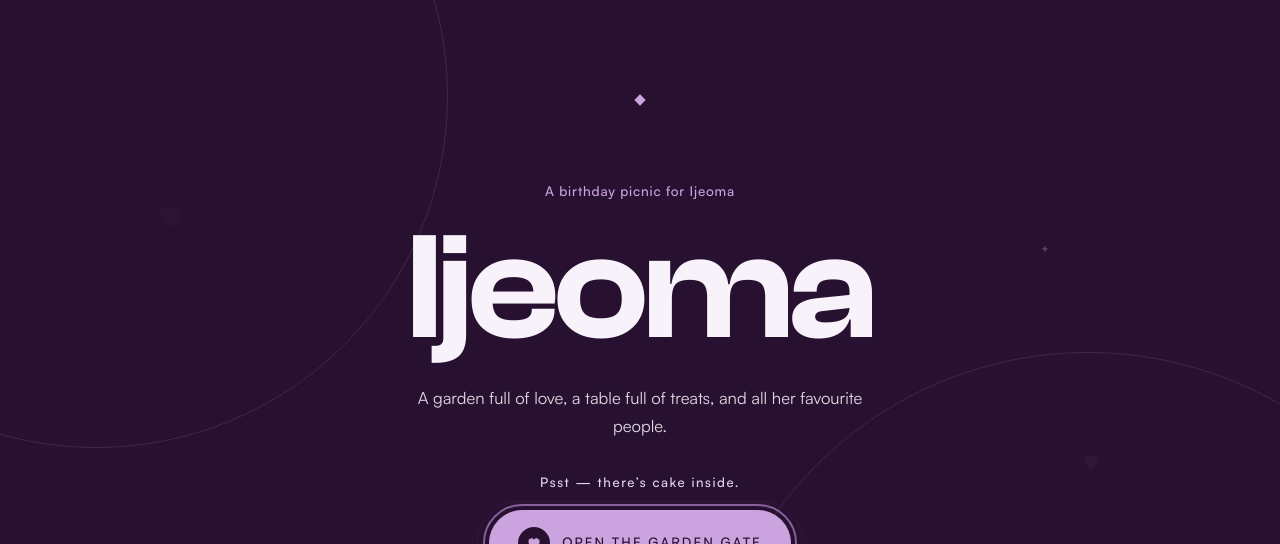
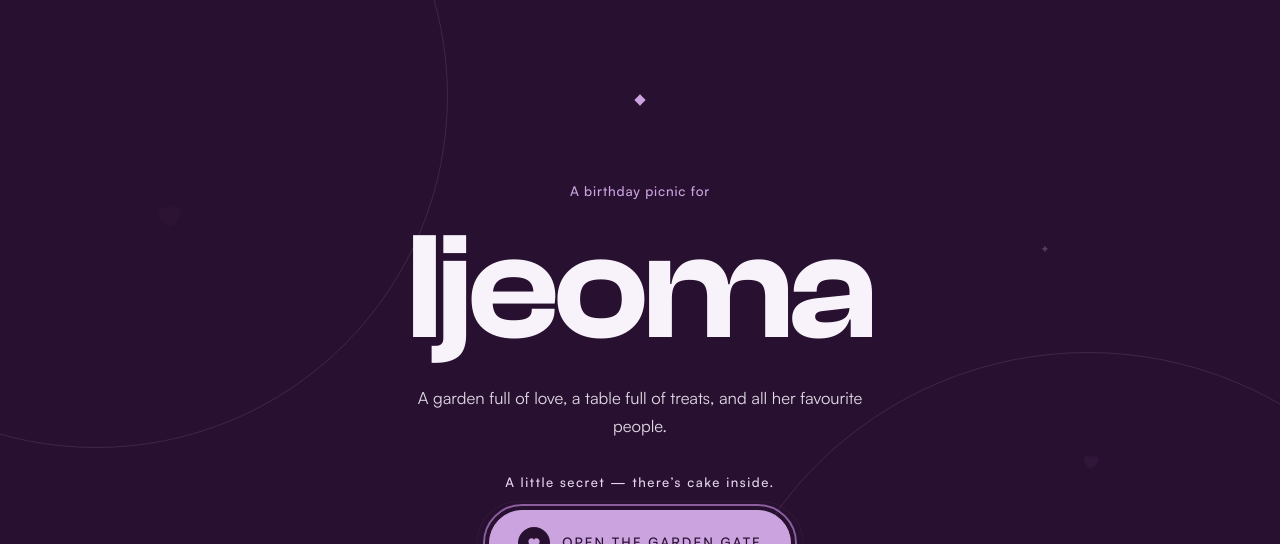
Before and after one commit to marquis-code/ijeoma-birthday-picnic, a React (Vite) app: page / in a window 1280 px wide. Shown: the top 544 px of the page. Built offline with nearby package versions, Linux system fonts and the light colour scheme.

Commit message:
Remove duplicated name and clarify gate prompt

```diff
--- a/src/components/OpeningGate.jsx
+++ b/src/components/OpeningGate.jsx
@@ -48,7 +48,7 @@ export default function OpeningGate({ entered, onEnter }) {
           className="gate-rise mb-5 text-[0.84rem] font-medium tracking-[0.06em] text-lilac"
           style={{ animationDelay: "0.08s" }}
         >
-          A birthday picnic for Ijeoma
+          A birthday picnic for
         </p>
         <h1
           className="gate-rise font-serif text-[clamp(4.8rem,15vw,9.5rem)] font-semibold leading-[0.88] tracking-[-0.03em] text-cream"
@@ -68,7 +68,7 @@ export default function OpeningGate({ entered, onEnter }) {
           className="gate-rise mt-8 text-[0.82rem] font-medium tracking-[0.12em] text-lilac-pale"
           style={{ animationDelay: "0.5s" }}
         >
-          Psst — there’s cake inside.
+          A little secret — there’s cake inside.
         </p>
 
         <div
```
Also changed, not shown: preview/opening-gate.jpg.
